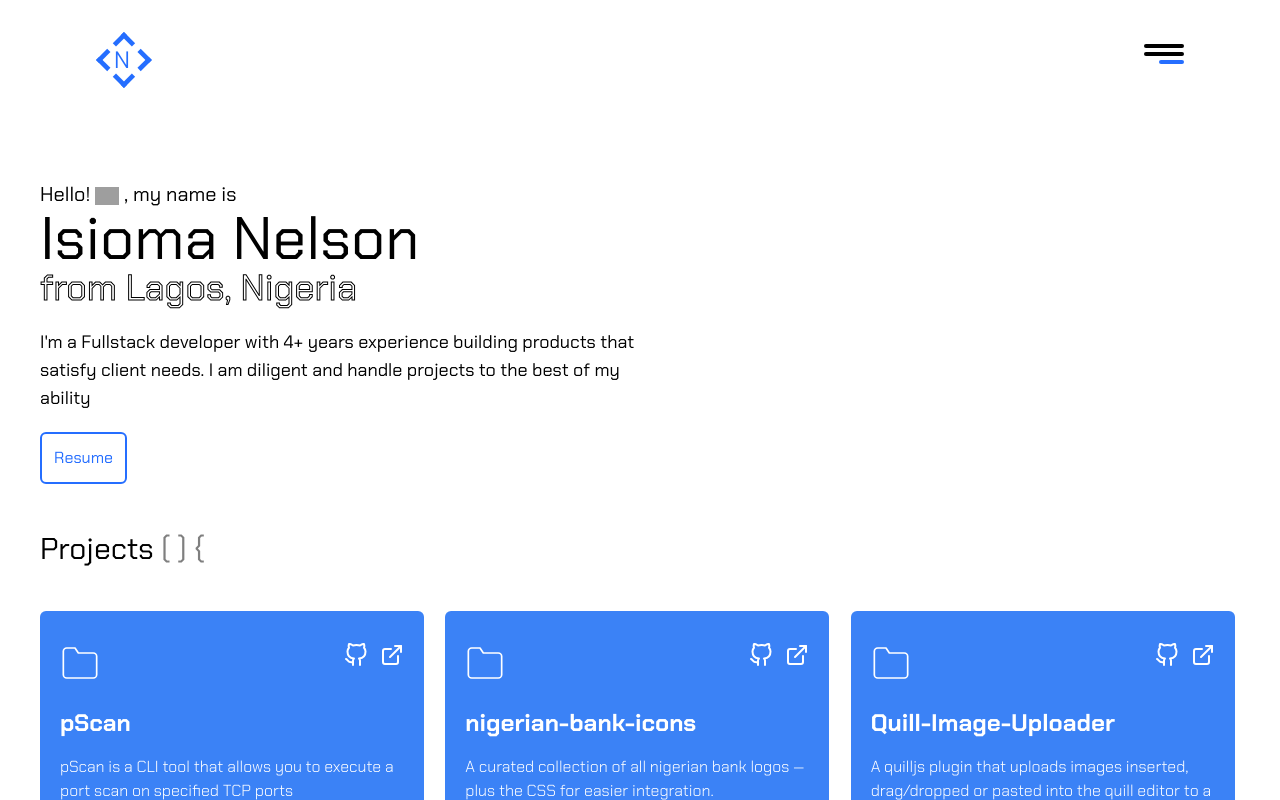
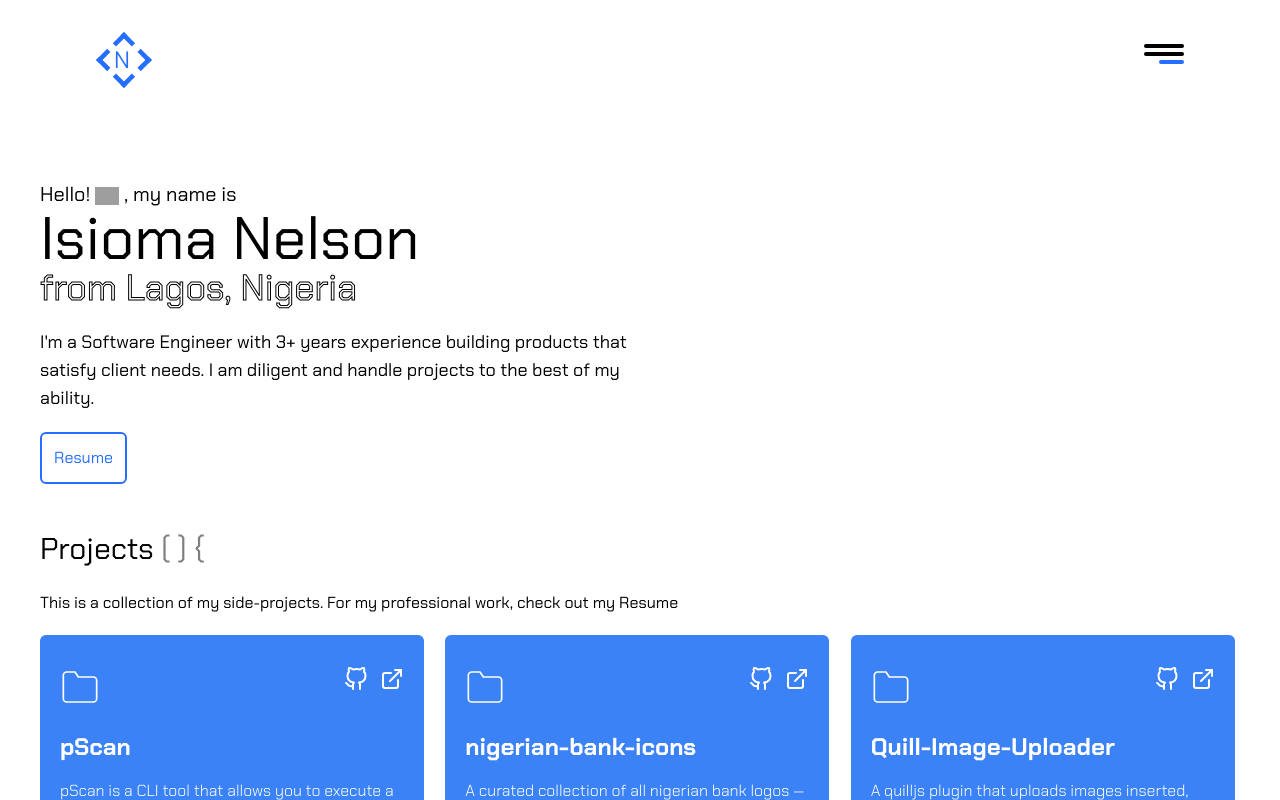
Before and after one commit to Nelwhix/personal-portfolio, a Vue app: page / in a window 1280 px wide. Shown: the top 800 px of the page. Built offline with nearby package versions, Linux system fonts and the light colour scheme; grey boxes are pictures that could not be loaded.

Commit message:
fix: yearly maintenance

```diff
--- a/src/views/HomeView.vue
+++ b/src/views/HomeView.vue
@@ -3,6 +3,8 @@ import ProjectCard from "../components/ProjectCard.vue";
 import projects from "../assets/projects.json";
 
 const portfolios = projects;
+const currentDate = new Date();
+const experience = currentDate.getFullYear() - 2019
 </script>
 
 <template>
@@ -18,12 +20,12 @@ const portfolios = projects;
                         from Lagos, Nigeria
                     </span>
                 </p>
-                <p class="mt-5 text-sm md:text-lg">I'm a Fullstack developer with 4+ years experience building products that
-    satisfy client needs. I am diligent and handle projects to the best of my ability
+                <p class="mt-5 text-sm md:text-lg">I'm a Software Engineer with {{experience}}+ years experience building products that
+    satisfy client needs. I am diligent and handle projects to the best of my ability.
                 </p>
                 <a
                     class="mt-5 border-2 border-body rounded-md p-3 fill-button fill-image mb-10 md:mb-0"
-                    href="https://docs.google.com/document/d/11oDtGvZLDKa5VRptQ_pXXvbwmoOq6RJT1ueu9gas2Ag/edit?usp=sharing"
+                    href="https://docs.google.com/document/d/1pn_e7lHtNug9uGsp6IaCWP_RmBlMtTzHwTvMquw7yuA/edit?usp=sharing"
                     target="_blank"
                     >
                     Resume
@@ -32,6 +34,7 @@ const portfolios = projects;
         </div>
         <h2 class="mt-10 text-3xl">Projects <span class="opacity-50">( ) {</span></h2>
         <div class="mt-6" id="projects">
+            This is a collection of my side-projects. For my professional work, check out my Resume
             <div class="mb-10 grid grid-flow-row sm:grid-cols-2 sm:gap-4 md:gap-4 md:grid-cols-3">
                 <ProjectCard v-for="portfolio in portfolios" :key="portfolio.id" :portfolio="portfolio" class="transition-transform hover:scale-105 hover:duration-500 ease-in-out" />
             </div>
```
